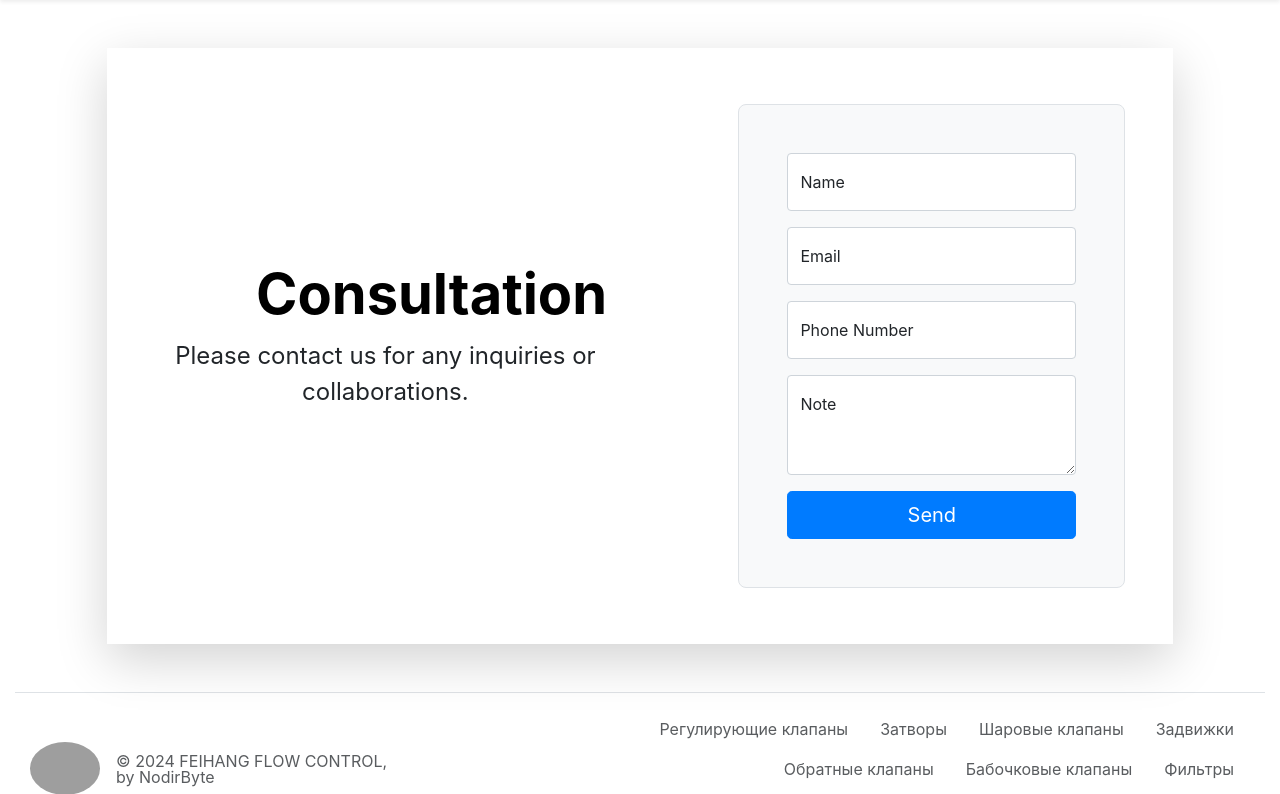
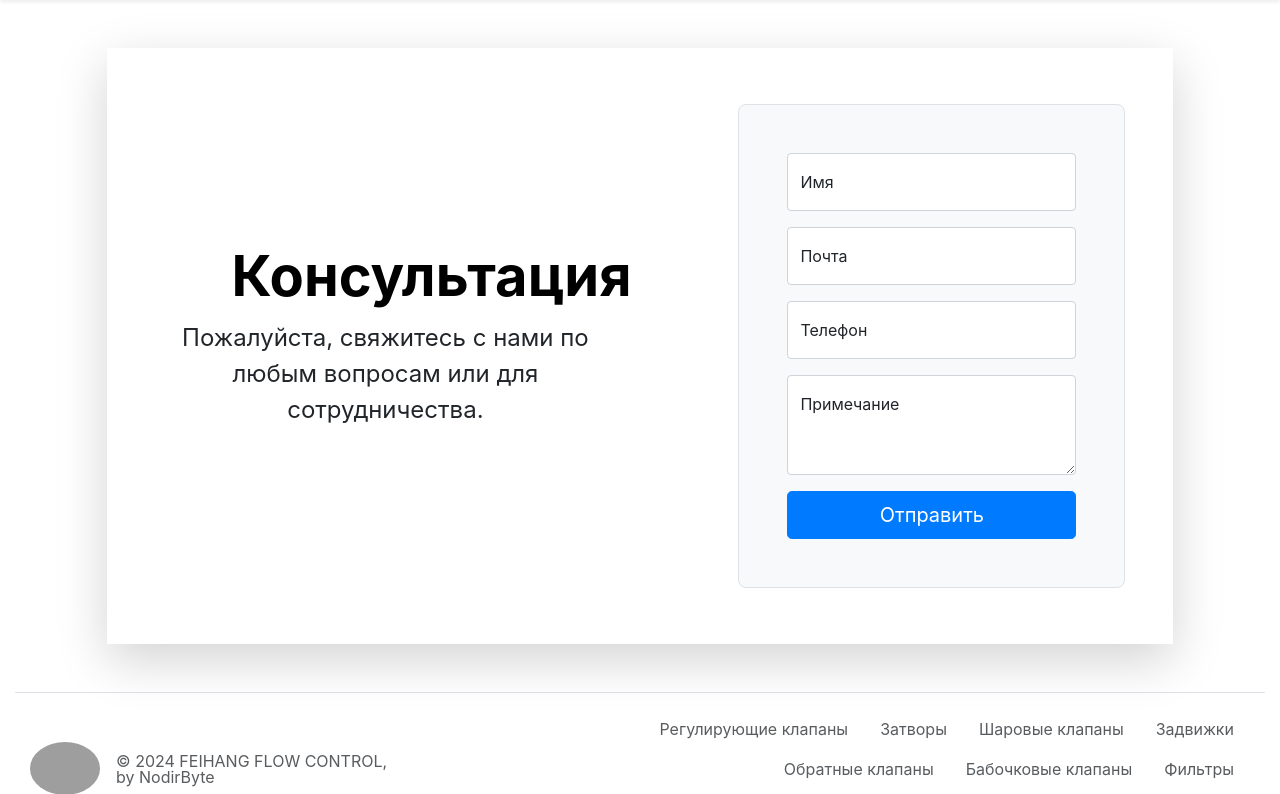
Before and after one commit to NodirByte/Controlvalve-Tech, a Django app: template website/templates/contact.html in a window 1280 px wide. Shown: the part 120-914 px from the top of the page. Run offline with Django 5.2, Linux system fonts and the light colour scheme; the template is opened without the code that fills it, so the values that code supplies are empty; parts of the project's set-up code (start-up, migrations or seed data) failed here and were passed over; some libraries are stand-ins or nearby versions; grey boxes are pictures that could not be loaded.

Commit message:
Update _quote.html

```diff
--- a/website/templates/_quote.html
+++ b/website/templates/_quote.html
@@ -3,22 +3,16 @@
     <div class="col-lg-7 text-center text-lg-start">
       {% if language == 'ru' %}
       <h1 class="display-4 fw-bold lh-1 text-body-emphasis mb-3">Бесплатная консультация</h1>
-      <p class="col-lg-10 fs-4">
-        Если вы хотите связаться с нами и сотрудничать в любом из наших услуг, пожалуйста, свяжитесь
-        с нами.
-      </p>
+      <p class="col-lg-10 fs-4">Если вы хотите связаться с нами и сотрудничать в любом из наших услуг, пожалуйста, свяжитесь с нами.</p>
       {% elif language == 'en' %}
       <h1 class="display-4 fw-bold lh-1 text-body-emphasis mb-3">Free Consultation</h1>
-      <p class="col-lg-10 fs-4">
-        If you want to contact us and collaborate on any of our services, please reach out to us.
-      </p>
+      <p class="col-lg-10 fs-4">If you want to contact us and collaborate on any of our services, please reach out to us.</p>
       {% else %}
-      <h1 class="display-4 fw-bold lh-1 text-body-emphasis mb-3">Consultation</h1>
-      <p class="col-lg-10 fs-4">Please contact us for any inquiries or collaborations.</p>
+      <h1 class="display-4 fw-bold lh-1 text-body-emphasis mb-3">Консультация</h1>
+      <p class="col-lg-10 fs-4">Пожалуйста, свяжитесь с нами по любым вопросам или для сотрудничества.</p>
       {% endif %}
     </div>
     <div class="col-md-10 mx-auto col-lg-5">
-      <!-- Display messages -->
       {% if messages %}
       <div class="alert alert-success">
         {% for message in messages %}
@@ -26,73 +20,60 @@
         {% endfor %}
       </div>
       {% endif %}
-
-      <form
-        class="p-4 p-md-5 border rounded-3 bg-body-tertiary"
-        method="post"
-        action="{% url 'contact_us' lan=language %}">
+      <form class="p-4 p-md-5 border rounded-3 bg-body-tertiary" method="post" action="{% url 'contact_us' lan=language %}">
         {% csrf_token %}
+        <!-- Honeypot field -->
+        <input type="text" name="honeypot" style="display:none;" tabindex="-1" autocomplete="off">
         <div class="form-floating mb-3">
-          <input type="text" class="form-control" id="id_name" name="name" placeholder="name" />
+          <input type="text" class="form-control" id="id_name" name="name" placeholder="name" required />
           {% if language == 'ru' %}
           <label for="id_name">Ваше имя</label>
           {% elif language == 'en' %}
           <label for="id_name">Your Name</label>
           {% else %}
-          <label for="id_name">Name</label>
+          <label for="id_name">Имя</label>
           {% endif %}
         </div>
         <div class="form-floating mb-3">
-          <input
-            type="email"
-            class="form-control"
-            id="id_email"
-            name="email"
-            placeholder="name@example.com" />
+          <input type="email" class="form-control" id="id_email" name="email" placeholder="name@example.com" required />
           {% if language == 'ru' %}
-          <label for="id_email">Адрес электронной почты</label>
+          <label for="id_email">Электронная почта</label>
           {% elif language == 'en' %}
           <label for="id_email">Email Address</label>
           {% else %}
-          <label for="id_email">Email</label>
+          <label for="id_email">Почта</label>
           {% endif %}
         </div>
         <div class="form-floating mb-3">
-          <input
-            type="text"
-            class="form-control"
-            id="id_phone_number"
-            name="phone_number"
-            placeholder="Phone number" />
+          <input type="text" class="form-control" id="id_phone_number" name="phone_number" placeholder="Phone number" required />
           {% if language == 'ru' %}
-          <label for="id_phone_number">Ваш номер телефона</label>
+          <label for="id_phone_number">Номер телефона</label>
           {% elif language == 'en' %}
-          <label for="id_phone_number">Your Phone Number</label>
+          <label for="id_phone_number">Phone Number</label>
           {% else %}
-          <label for="id_phone_number">Phone Number</label>
+          <label for="id_phone_number">Телефон</label>
           {% endif %}
         </div>
         <div class="form-floating mb-3">
-          <textarea
-            class="form-control"
-            placeholder="Оставьте комментарий здесь"
-            style="height: 100px"
-            id="id_special_note"
-            name="special_note"></textarea>
+          <textarea class="form-control" placeholder="Оставьте комментарий здесь" style="height: 100px" id="id_special_note" name="special_note" required></textarea>
           {% if language == 'ru' %}
           <label for="id_special_note">Особое примечание</label>
           {% elif language == 'en' %}
           <label for="id_special_note">Special Note</label>
           {% else %}
-          <label for="id_special_note">Note</label>
+          <label for="id_special_note">Примечание</label>
           {% endif %}
         </div>
         <button class="w-100 btn btn-lg btn-primary" type="submit">
-          {% if language == 'ru' %} Отправить {% elif language == 'en' %} Submit
-          <!-- else -->
-          {% else %} Send {% endif %}
+          {% if language == 'ru' %} Отправить {% elif language == 'en' %} Submit {% else %} Отправить {% endif %}
         </button>
       </form>
     </div>
   </div>
 </div>
+<script>
+setTimeout(() => {
+  const alert = document.querySelector('.alert');
+  if (alert) alert.remove();
+}, 3000);
+</script>
```
